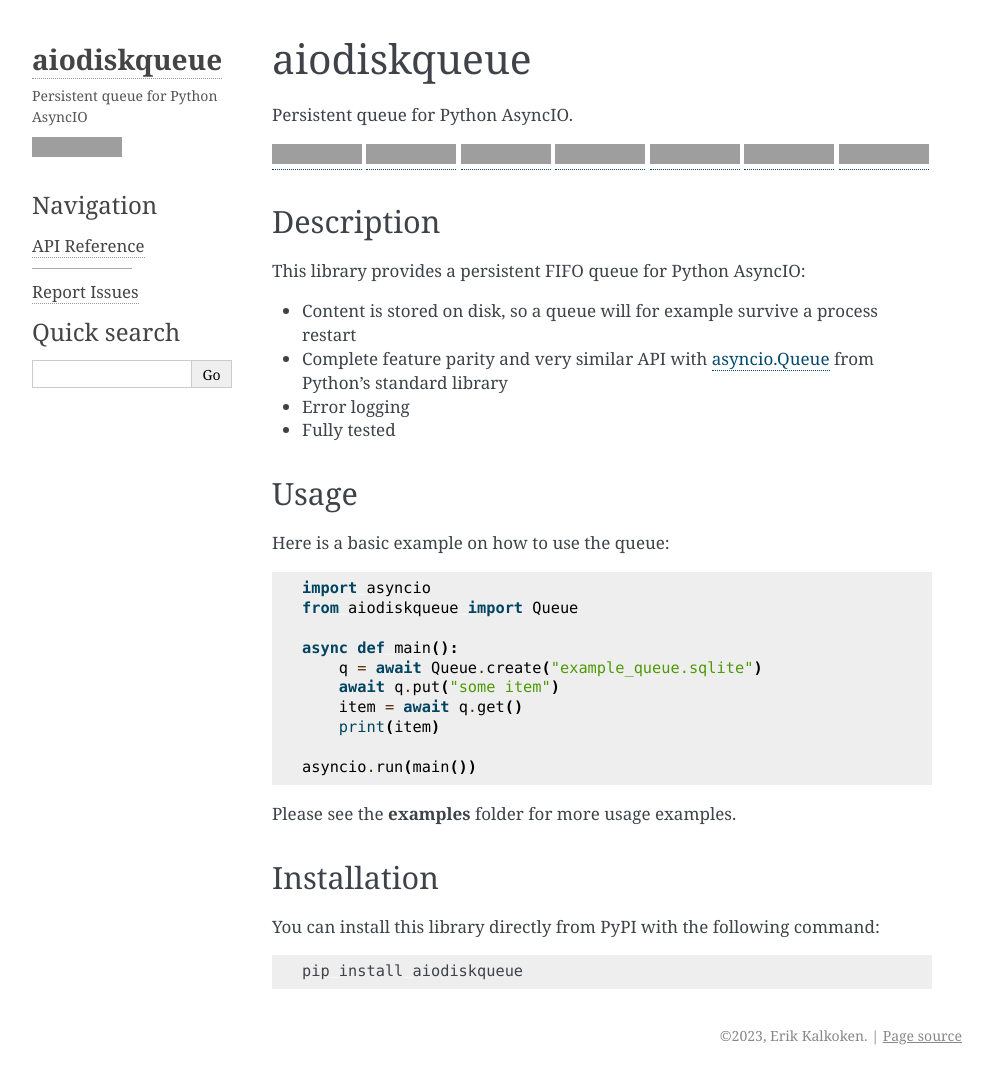
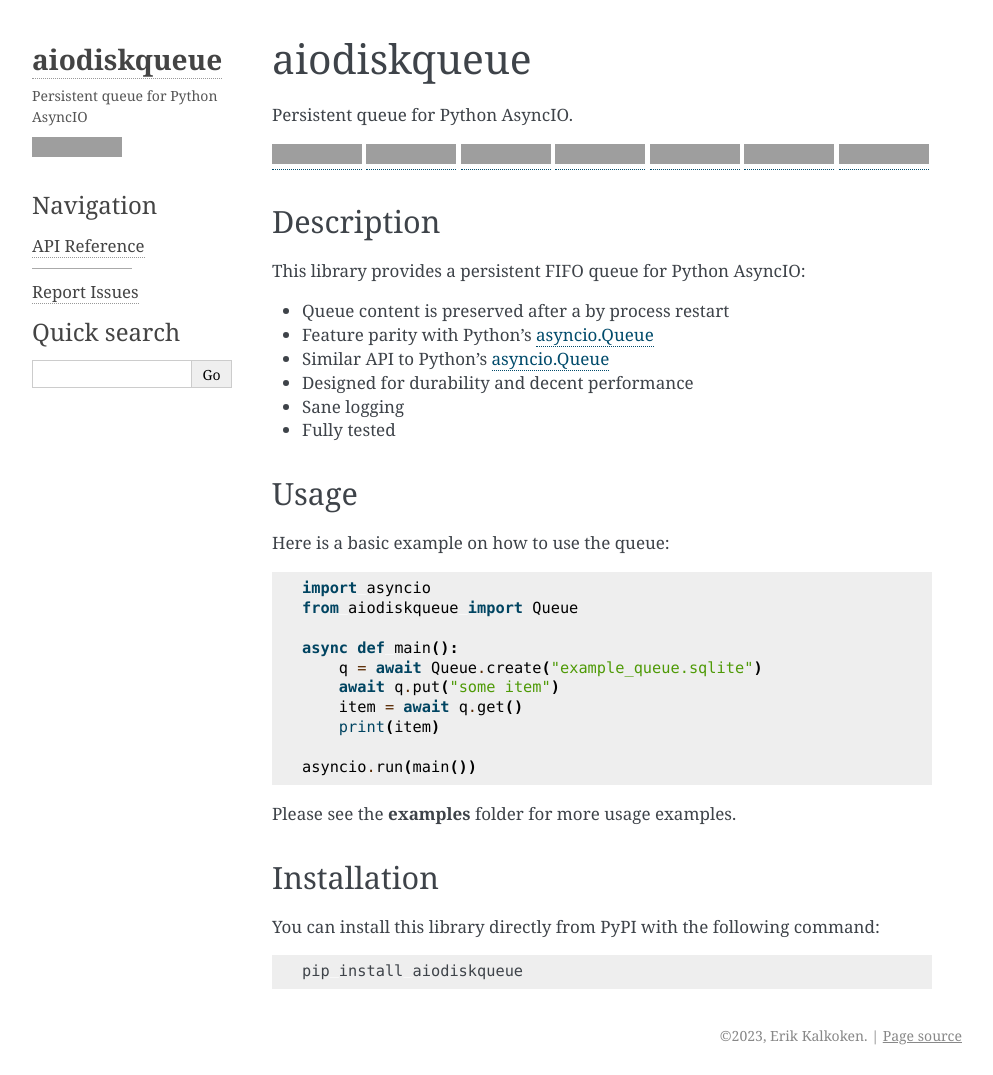
Before and after one commit to ErikKalkoken/aiodiskqueue, a Sphinx documentation site: the page built from docs/index.rst, in a window 1280 px wide and 1075 px high, cut to the strip 0-1075 px from the top of the window. Shown: the whole strip, without its empty margins (148-1141 px from the left). Built offline with Sphinx 7.4.7, drawn with Linux system fonts in a browser that asks for light colours; grey boxes are pictures that could not be loaded.

Commit message:
Improve docs

```diff
--- a/README.rst
+++ b/README.rst
@@ -10,9 +10,11 @@
 
 This library provides a persistent FIFO queue for Python AsyncIO:
 
-- Content is stored on disk, so a queue will for example survive a process restart
-- Complete feature parity and very similar API with `asyncio.Queue <https://docs.python.org/3/library/asyncio-queue.html#queue>`_ from Python's standard library
-- Error logging
+- Queue content is preserved after a by process restart
+- Feature parity with Python's `asyncio.Queue <https://docs.python.org/3/library/asyncio-queue.html#queue>`_
+- Similar API to Python's `asyncio.Queue <https://docs.python.org/3/library/asyncio-queue.html#queue>`_
+- Designed for durability and decent performance
+- Sane logging
 - Fully tested
 
 Usage
--- a/docs/conf.py
+++ b/docs/conf.py
@@ -19,13 +19,13 @@
 exclude_patterns = ["_build", "Thumbs.db", ".DS_Store"]
 
 # -- Options for autodoc -----------------------------------------------------
-# autoclass_content = "both"
 autodoc_default_options = {
     "members": True,
     "member-order": "alphabetical",
     "undoc-members": False,
     "exclude-members": "__weakref__",
 }
+autoclass_content = "class"
 autodoc_class_signature = "separated"
 
 # -- Options for HTML output -------------------------------------------------
```
Also changed, not shown: 2 other files.
